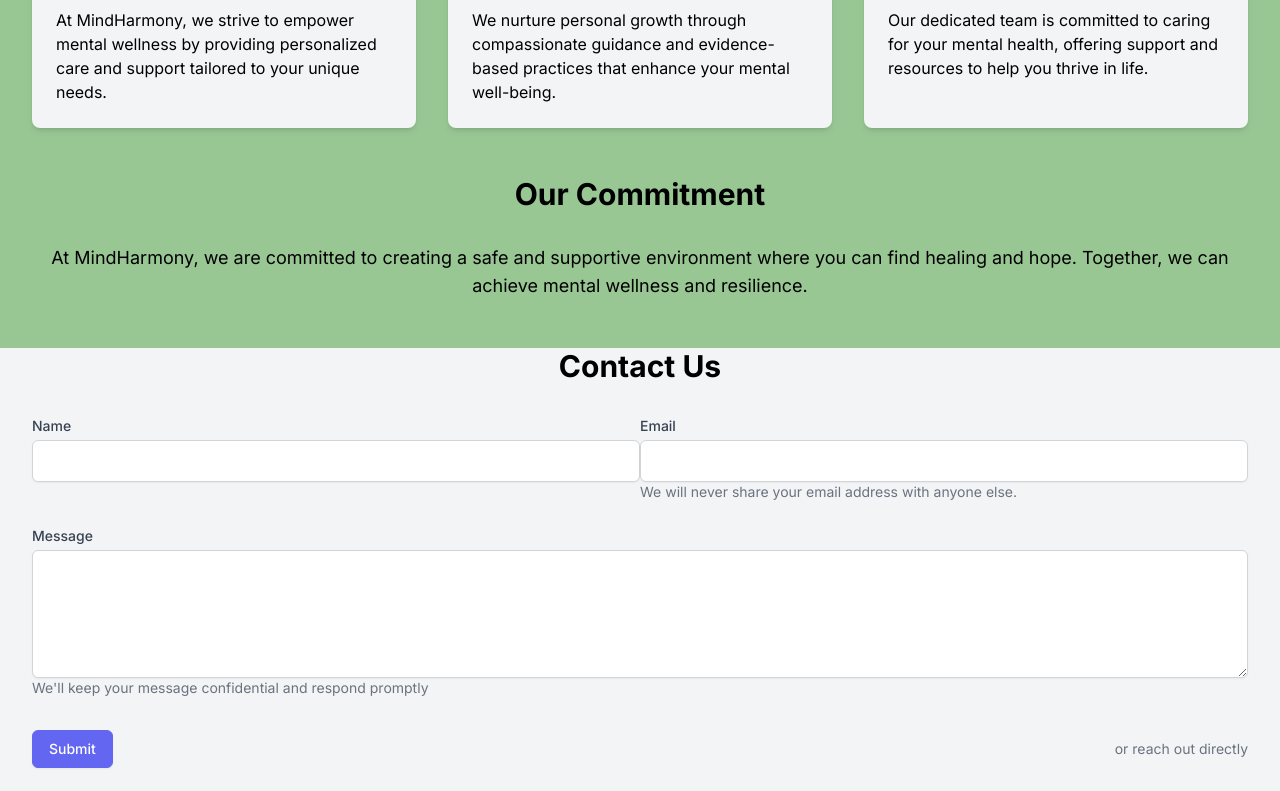
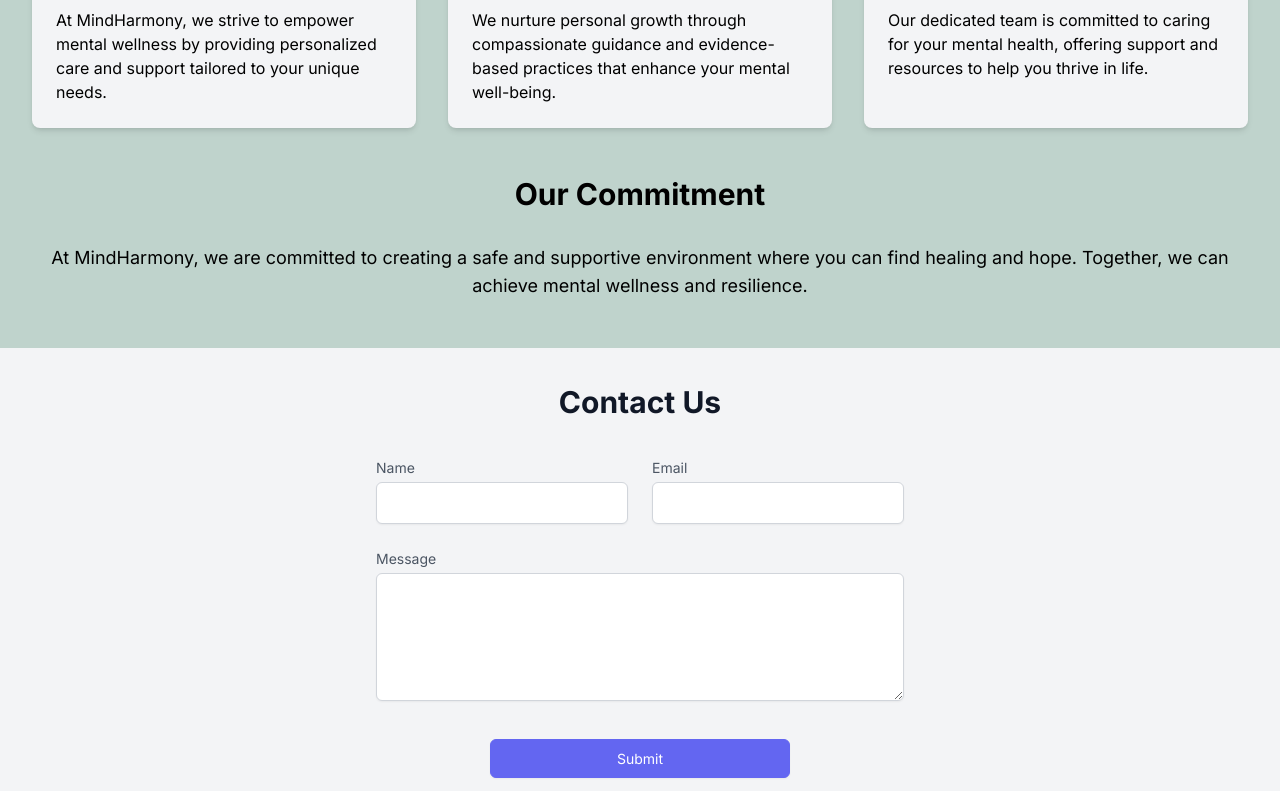
Before and after one commit to lewmas9152/MindHarmony, a Next.js app in the folder frontend/: page / in a window 1280 px wide. Shown: the part 2006-2797 px from the top of the page. Built offline with nearby package versions, Linux system fonts and the light colour scheme; a web font is replaced by a local one.

Commit message:
chore: Update Main.scss styles to include new content and adjust container width and height

```diff
--- a/frontend/app/page.tsx
+++ b/frontend/app/page.tsx
@@ -278,7 +278,7 @@
                 care and compassion. Our mission is to promote mental wellness,
                 empower individuals, and support personal growth.
               </p>
-              <p className="p-5 mt-4 bg-blue-300  unique rounded-xl">
+              <p className="p-5 mt-4 bg-blue-300 unique rounded-xl">
                 Welcome to a place where your well-being is our priority.
               </p>
             </div>
@@ -322,157 +322,70 @@
         </div>
       </section>
 
-      <section className="bg-gray-100 contact-section" id="contact">
-        <div className="px-4 mx-auto max-w-7xl sm:px-6 lg:px-8">
-          <h2 className="mb-8 text-3xl font-bold text-center">Contact Us</h2>
-          <form className="grid grid-cols-1 gap-y-6 sm:grid-cols-2">
+      <section className="contact-section" id="contact">
+      <div className="container">
+        <h2>Contact Us</h2>
+        <form>
           <div>
-              <label
-                htmlFor="name"
-                className="block text-sm font-medium text-gray-700"
-              >
-                Name
-              </label>
+            <label htmlFor="name">Name</label>
             <input
               type="text"
               id="name"
               name="name"
-                className="block w-full px-3 py-2 mt-1 border border-gray-300 rounded-md shadow-sm focus:outline-none focus:ring-indigo-500 focus:border-indigo-500"
             />
           </div>
           <div>
-              <label
-                htmlFor="email"
-                className="block text-sm font-medium text-gray-700"
-              >
-                Email
-              </label>
+            <label htmlFor="email">Email</label>
             <input
               type="email"
               id="email"
               name="email"
-                className="block w-full px-3 py-2 mt-1 border border-gray-300 rounded-md shadow-sm focus:outline-none focus:ring-indigo-500 focus:border-indigo-500"
               required
               aria-describedby="email-helper-text"
             />
-              <div id="email-helper-text" className="text-sm text-gray-500">
-                We will never share your email address with anyone else.
-              </div>
           </div>
           <div className="sm:col-span-2">
-              <label
-                htmlFor="message"
-                className="block text-sm font-medium text-gray-700"
-              >
-                Message
-              </label>
+            <label htmlFor="message">Message</label>
             <textarea
               id="message"
               name="message"
-                className="block w-full h-32 px-3 py-2 mt-1 border border-gray-300 rounded-md shadow-sm focus:outline-none focus:ring-indigo-500 focus:border-indigo-500"
               rows="4"
               required
             ></textarea>
-              <div className="text-sm text-gray-500">
-                We'll keep your message confidential and respond promptly
-              </div>
           </div>
         </form>
-          <div className="flex flex-col items-center justify-center mt-8 sm:flex-row sm:justify-between">
-            <button
-              type="submit"
-              className="w-full px-4 py-2 text-sm font-medium text-white bg-indigo-500 border border-indigo-500 rounded-md shadow-sm hover:bg-indigo-600 focus:outline-none focus:ring-indigo-500 focus:border-indigo-500 sm:w-auto"
-            >
-              Submit
-            </button>
-            <p className="mt-3 text-sm text-gray-500 sm:mt-0">
-              or <a href="#contact">reach out directly</a>
-            </p>
+        <div className="buttons">
+          <button type="submit">Submit</button>
         </div>
-          <div className="flex items-center justify-center mt-8 space-x-4">
-            <a
-              href="https://www.facebook.com/mindharmonycounseling/"
-              target="_blank"
-              rel="noopener noreferrer"
-            >
-              <Image
-                src={FacebookIcon}
-                alt="Facebook Icon"
-                width={30}
-                quality={100}
-                className="object-contain"
-              />
+        <div className="social-icons">
+          <a href="https://www.facebook.com/mindharmonycounseling/" target="_blank" rel="noopener noreferrer">
+            <Image src={FacebookIcon} alt="Facebook Icon" quality={100} />
           </a>
-            <a
-              href="https://www.instagram.com/mindharmonycounseling/"
-              target="_blank"
-              rel="noopener noreferrer"
-            >
-              <Image
-                src={InstagramIcon}
-                alt="Instagram Icon"
-                width={30}
-                quality={100}
-                className="object-contain"
-              />
+          <a href="https://www.instagram.com/mindharmonycounseling/" target="_blank" rel="noopener noreferrer">
+            <Image src={InstagramIcon} alt="Instagram Icon" quality={100} />
           </a>
-            <a
-              href="https://www.twitter.com/mindharmonycounseling/"
-              target="_blank"
-              rel="noopener noreferrer"
-            >
-              <Image
-                src={TwitterIcon}
-                alt="Twitter Icon"
-                width={30}
-                quality={100}
-                className="object-contain"
-              />
+          <a href="https://www.twitter.com/mindharmonycounseling/" target="_blank" rel="noopener noreferrer">
+            <Image src={TwitterIcon} alt="Twitter Icon" quality={100} />
           </a>
-            <a
-              href="https://www.linkedin.com/company/mindharmonycounseling/"
-              target="_blank"
-              rel="noopener noreferrer"
-            >
-              <Image
-                src={LinkedInIcon}
-                alt="LinkedIn Icon"
-                width={30}
-                quality={100}
-                className="object-contain"
-              />
+          <a href="https://www.linkedin.com/company/mindharmonycounseling/" target="_blank" rel="noopener noreferrer">
+            <Image src={LinkedInIcon} alt="LinkedIn Icon" quality={100} />
           </a>
         </div>
-          <div className="flex flex-col items-center justify-center mt-4 space-y-4 sm:flex-row sm:justify-center sm:mt-8 sm:space-x-8">
-            <a href="tel:123-456-7890" className="flex items-center space-x-2">
-              <Image
-                src={PhoneIcon}
-                alt="Phone Icon"
-                width={30}
-                quality={100}
-                className="object-contain"
-              />
+        <div className="contact-info">
+          <a href="tel:123-456-7890">
+            <Image src={PhoneIcon} alt="Phone Icon" quality={100} />
             <span>(123) 456-7890</span>
           </a>
-            <a
-              href="mailto:contact@mindharmony.com"
-              className="flex items-center space-x-2"
-            >
-              <Image
-                src={EmailIcon}
-                alt="Email Icon"
-                width={30}
-                quality={100}
-                className="object-contain"
-              />
+          <a href="mailto:contact@mindharmony.com">
+            <Image src={EmailIcon} alt="Email Icon" quality={100} />
             <span>contact@mindharmony.com</span>
           </a>
         </div>
       </div>
     </section>
 
-      <footer className="py-8 bg-slate-600 footer">
-        <div className="max-w-6xl mx-auto text-center">
+    <footer className="bg-slate-950 footer">
+      <div className="container">
         <p>© 2023 MindHarmony. All rights reserved.</p>
       </div>
     </footer>
--- a/frontend/app/sass/Main.scss
+++ b/frontend/app/sass/Main.scss
@@ -249,7 +249,7 @@
   .service-section{
     width: 100%;
       height: 90vh;
-      background-color: darkgrey;
+      background-color: $color-light-mint;
 
     .services-section {
 
@@ -286,7 +286,7 @@
     }
       }
     .about-section{
-      background-color:$noctis-accent-light;
+      background-color:rgba(44, 111, 88, 0.3);
       width: 100%;
       .about-intro{
         border: 2px solid rgba(0, 0, 0, 0.6);
@@ -313,10 +313,6 @@
     .contact-section{
       width: 100%;
     }
-    .footer{
-      width: 100%;
-      background-color: $color-celestial-night;
-    }
     @keyframes bounce {
       0%, 20%, 50%, 80%, 100% {
         transform: translateY(0);
@@ -335,3 +331,182 @@
       transform-origin: center;
       width: 485px;
     }
+    .contact-section {
+      background-color: #f3f4f6;
+      padding: 2rem 0;
+
+      .container {
+        max-width: 1120px;
+        margin: 0 auto;
+        padding: 0 1rem;
+
+        h2 {
+          margin-bottom: 2rem;
+          text-align: center;
+          font-size: 1.875rem;
+          font-weight: bold;
+          color: #111827;
+        }
+
+        form {
+          display: grid;
+          grid-template-columns: 1fr;
+          gap: 1.5rem;
+
+          @media (min-width: 640px) {
+            grid-template-columns: 1fr 1fr;
+          }
+
+          div {
+            label {
+              display: block;
+              font-size: 0.875rem;
+              font-weight: medium;
+              color: #4b5563;
+            }
+
+            input,
+            textarea {
+              width: 100%;
+              padding: 0.5rem;
+              margin-top: 0.25rem;
+              border: 1px solid #d1d5db;
+              border-radius: 0.375rem;
+              box-shadow: 0 1px 2px rgba(0, 0, 0, 0.05);
+              focus {
+                outline: none;
+                ring: 2px solid #6366f1;
+                border-color: #6366f1;
+              }
+            }
+
+            textarea {
+              height: 8rem;
+            }
+
+            .helper-text {
+              font-size: 0.875rem;
+              color: #6b7280;
+            }
+          }
+        }
+
+        .buttons {
+          display: flex;
+          flex-direction: column;
+          align-items: center;
+          margin-top: 2rem;
+
+          @media (min-width: 640px) {
+            flex-direction: row;
+            justify-content: space-between;
+          }
+
+          button {
+            width: 300px;
+            padding: 0.5rem 1rem;
+            font-size: 0.875rem;
+            font-weight: medium;
+            color: #fff;
+            background-color: #6366f1;
+            border: 1px solid #6366f1;
+            border-radius: 0.375rem;
+            box-shadow: 0 1px 2px rgba(0, 0, 0, 0.05);
+            transition: background-color 0.3s;
+
+            &:hover {
+              background-color: #4f46e5;
+            }
+
+            &:focus {
+              outline: none;
+              ring: 2px solid #6366f1;
+              border-color: #6366f1;
+            }
+          }
+
+          p {
+            margin-top: 1rem;
+            font-size: 0.875rem;
+            color: #6b7280;
+
+            @media (min-width: 640px) {
+              margin-top: 0;
+            }
+
+            a {
+              color: #6366f1;
+              text-decoration: none;
+
+              &:hover {
+                text-decoration: underline;
+              }
+            }
+          }
+        }
+
+        .social-icons,
+        .contact-info {
+          display: flex;
+          justify-content: center;
+          margin-top: 2rem;
+
+          a {
+            margin: 0 0.5rem;
+            img {
+              width: 30px;
+              object-fit: contain;
+            }
+          }
+        }
+
+        .contact-info {
+          flex-direction: column;
+          align-items: center;
+          margin-top: 1rem;
+
+          @media (min-width: 640px) {
+            flex-direction: row;
+            margin-top: 2rem;
+          }
+
+          a {
+            display: flex;
+            align-items: center;
+            margin: 0.5rem 0;
+            color: #111827;
+            text-decoration: none;
+
+            @media (min-width: 640px) {
+              margin: 0 1rem;
+            }
+
+            img {
+              margin-right: 0.5rem;
+            }
+          }
+        }
+      }
+    }
+    .footer {
+      background-color: #0000;
+      width: 100%;
+      padding: 2rem 0;
+      color: #ffffff;
+
+      .container {
+        max-width: 960px;
+        margin: 0 auto;
+        text-align: center;
+
+        p {
+          margin: 0;
+        }
+      }
+
+      @media (min-width: 640px) {
+        .container {
+          text-align: left;
+        }
+      }
+    }
```
Lines whose indentation alone changed are shown as unchanged.
